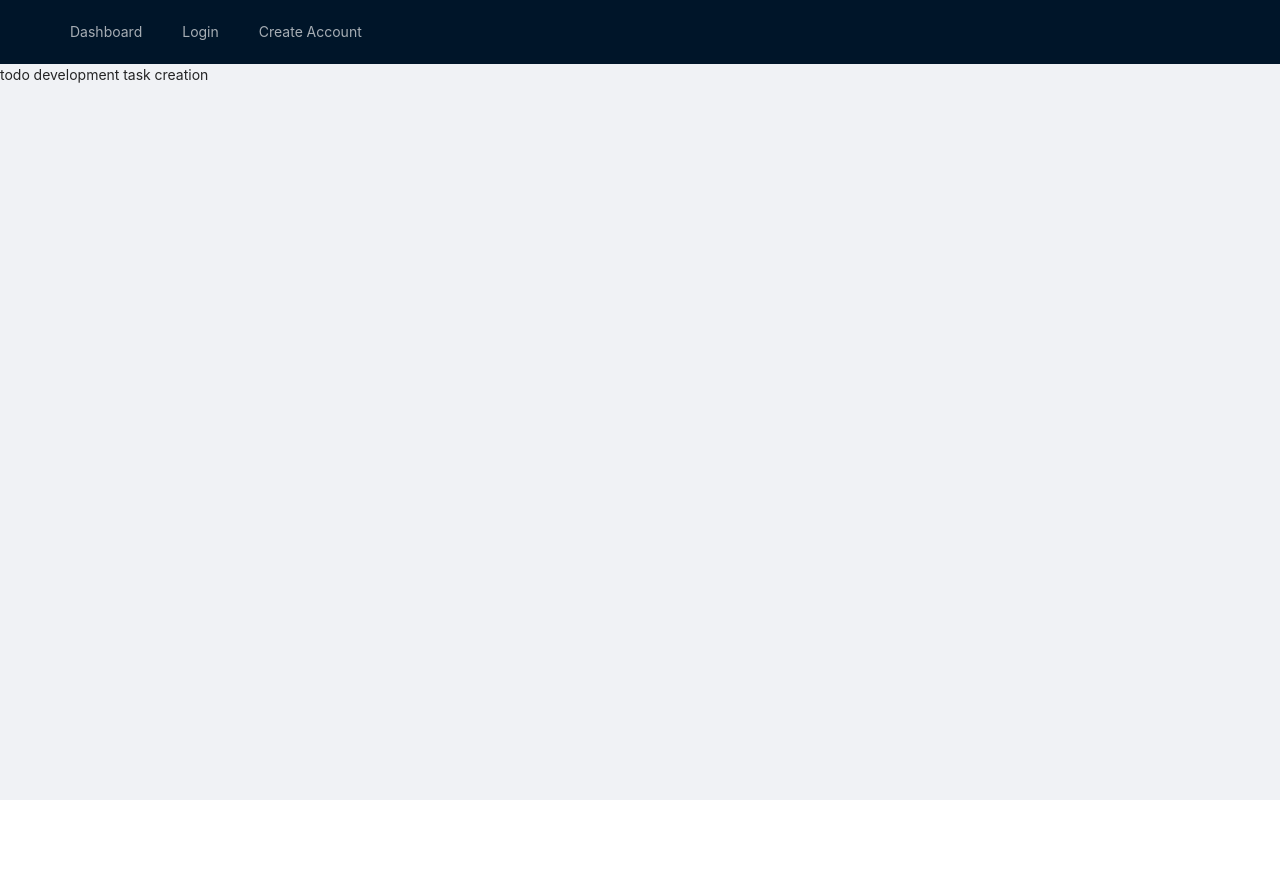
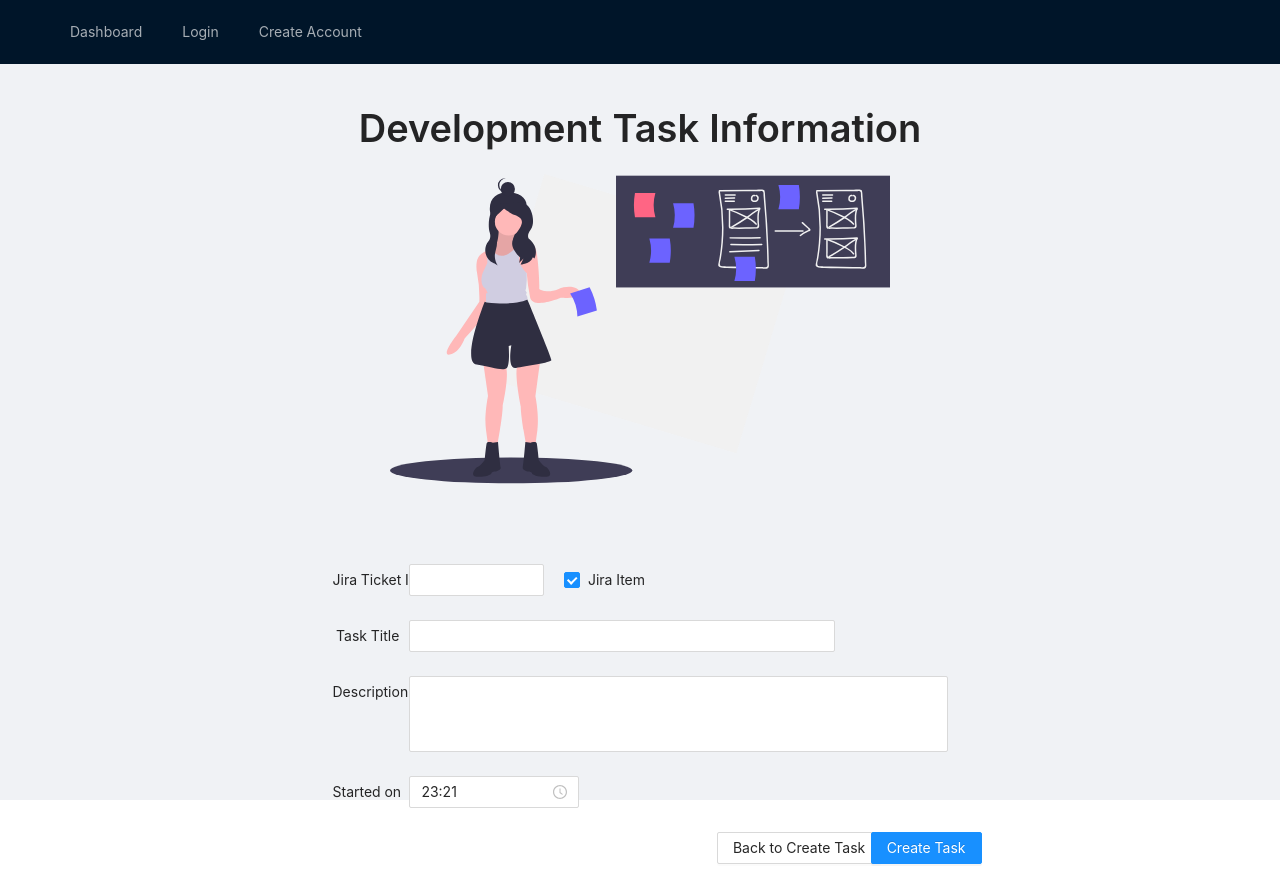
Before and after one commit to raujimenez/work-time-tracker, a React (Create React App) app in the folder client/: page /create-task/development in a window 1280 px wide. Before the commit the page ends 800 px from the top, so only its background shows below. Built offline with nearby package versions, Linux system fonts and the light colour scheme.

Commit message:
created view for create tasks

```diff
--- a/client/package.json
+++ b/client/package.json
@@ -7,6 +7,7 @@
     "@testing-library/react": "^9.5.0",
     "@testing-library/user-event": "^7.2.1",
     "antd": "^4.4.2",
+    "moment": "^2.27.0",
     "node-fetch": "^2.6.0",
     "react": "^16.13.1",
     "react-dom": "^16.13.1",
--- a/client/src/components/tasks/CreateTaskDevelopment.jsx
+++ b/client/src/components/tasks/CreateTaskDevelopment.jsx
@@ -1,11 +1,140 @@
-import React from "react";
+import React, { useState } from "react";
+import { Link } from "react-router-dom";
 import CreateTask from "./CreateTask";
-import { Row, Col, Layout, Typography } from "antd";
+import moment from "moment";
+
+import {
+  Row,
+  Col,
+  Layout,
+  Typography,
+  Form,
+  Input,
+  Checkbox,
+  Tag,
+  TimePicker,
+  Button,
+} from "antd";
+import { ReactComponent as DevelopmentCreateTask } from "../../svg/DevelopmentCreateTask.svg";
+
+const handleCreateTask = async (e) => {
+  // POST to /tasks
+  // retrieve created task_id and POST to /userTask
+}
 
 const CreateTaskDevelopment = (props) => {
+  const [isJiraTicket, setIsJiraTicket] = useState(true);
+  const [jiraTicketId, setJiraTicketId] = useState("");
+  const [title, setTitle] = useState("");
+  const [description, setDescription] = useState("");
+  const [startTime, setStartTime] = useState(moment());
   return (
-    <Layout.Content>
-      <div>todo development task creation</div>
+    <Layout.Content style={{ padding: "25px" }}>
+      <Row style={{ paddingTop: "2vh" }}>
+        <Col span={24} style={{ textAlign: "center" }}>
+          <Typography.Title>Development Task Information</Typography.Title>
+        </Col>
+      </Row>
+      <Row justify="center">
+        <Col>
+          <DevelopmentCreateTask />
+        </Col>
+      </Row>
+      <Row justify="center" style={{ marginTop: "2vh" }}>
+        <Col xs={{ span: "24" }} lg={{ span: "12" }}>
+          <Form labelCol={{ span: 3 }} colon={false}>
+            <Form.Item>
+              <Checkbox
+                style={{ display: isJiraTicket ? "none" : "" }}
+                checked={isJiraTicket}
+                value={isJiraTicket}
+                onChange={(e) => {
+                  setIsJiraTicket(!isJiraTicket);
+                  setJiraTicketId("");
+                }}
+              >
+                Jira Item
+              </Checkbox>
+            </Form.Item>
+            <Form.Item
+              style={{ display: !isJiraTicket ? "none" : "" }}
+              label="Jira Ticket ID"
+            >
+              <Input
+                style={{ width: "25%" }}
+                disabled={!isJiraTicket}
+                value={jiraTicketId}
+                onChange={(e) => setJiraTicketId(e.target.value.toUpperCase())}
+                maxLength={10}
+              />
+              <Checkbox
+                style={{
+                  display: !isJiraTicket ? "none" : "",
+                  marginLeft: "20px",
+                }}
+                defaultChecked
+                checked={isJiraTicket}
+                value={isJiraTicket}
+                onChange={(e) => {
+                  setIsJiraTicket(!isJiraTicket);
+                  setJiraTicketId("");
+                }}
+              >
+                Jira Item
+              </Checkbox>
+            </Form.Item>
+            <Form.Item label="Task Title">
+              <Row>
+                <Col span={isJiraTicket ? "19" : "24"}>
+                  <Input
+                    value={title}
+                    onChange={(e) => setTitle(e.target.value)}
+                    maxLength={100}
+                  />
+                </Col>
+                <Col style={{ paddingLeft: "20px" }}>
+                  <Tag
+                    visible={isJiraTicket && jiraTicketId !== ""}
+                    color="#108ee9"
+                  >
+                    <Typography.Text style={{ color: "white" }}>
+                      {jiraTicketId}
+                    </Typography.Text>
+                  </Tag>
+                </Col>
+              </Row>
+            </Form.Item>
+            <Form.Item label="Description">
+              <Input.TextArea
+                value={description}
+                onChange={(e) => setDescription(e.target.value)}
+                maxLength={250}
+                autoSize={{ minRows: 3, maxRows: 6 }}
+              />
+            </Form.Item>
+            <Form.Item label="Started on">
+              <TimePicker
+                format="HH:mm"
+                value={startTime}
+                onChange={(time) => setStartTime(time)}
+                defaultOpenValue={startTime}
+              />
+            </Form.Item>
+            <Form.Item>
+              <Row justify="end">
+                <Col span="6">
+                  <Link to="/create-task">
+                    <Button type="default">Back to Create Task</Button>
+                  </Link>
+                </Col>
+                <Col span="3">
+                  <Button type="primary" onClick={handleCreateTask}>Create Task</Button>
+                </Col>
+              </Row>
+            </Form.Item>
+          </Form>
+        </Col>
+      </Row>
     </Layout.Content>
   );
 };
```
Also changed, not shown: client/src/svg/DevelopmentCreateTask.svg (added).
